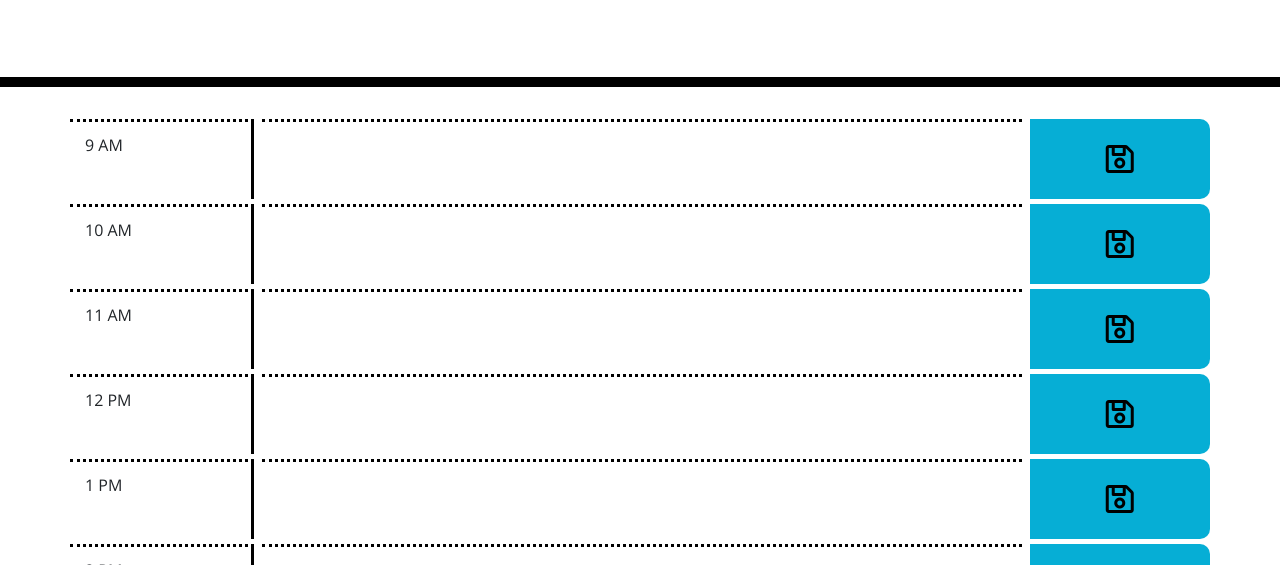
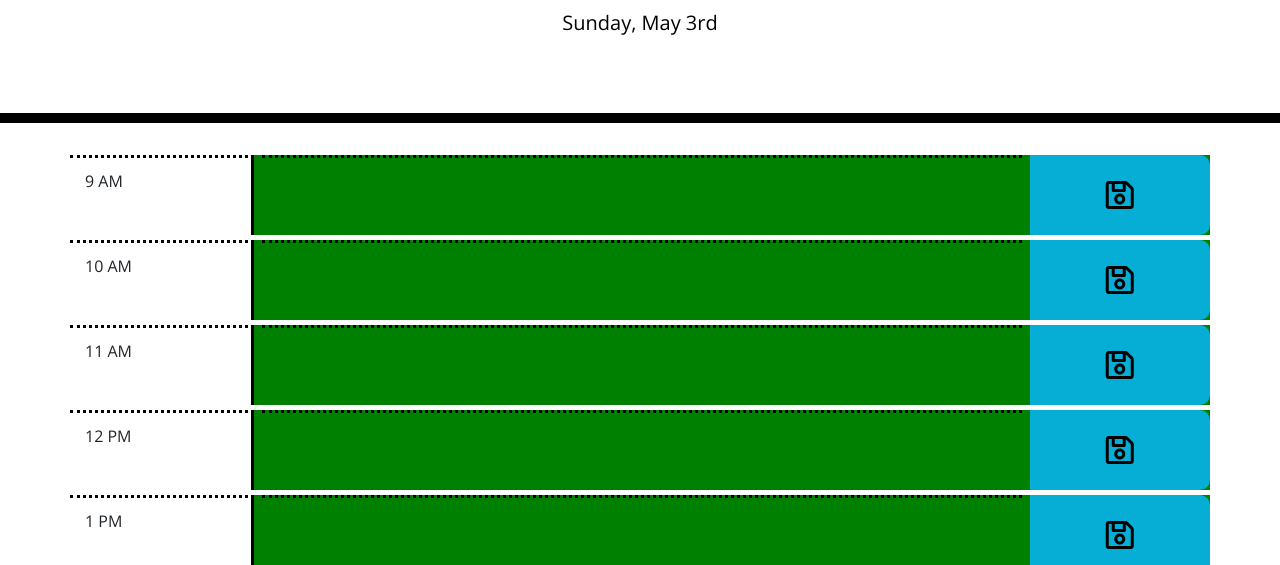
Before and after one commit to michaelspikes85/Daily-Planner, a plain HTML site: page index.html in a window 1280 px wide. Shown: the part 181-746 px from the top of the page. Drawn offline with nearby package versions, Linux system fonts and the light colour scheme.

Commit message:
replace script.js that somehow got deleted when linking the script

```diff
--- a/index.html
+++ b/index.html
@@ -106,6 +106,6 @@
 
     <script src="https://code.jquery.com/jquery-3.4.1.min.js"></script>
     <script src="https://cdnjs.cloudflare.com/ajax/libs/moment.js/2.24.0/moment.min.js"></script>
-    <script src="./Develop/.js"></script>
+    <script src="./Develop/script.js"></script>
   </body>
 </html>
```
